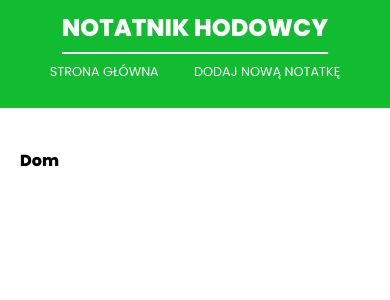
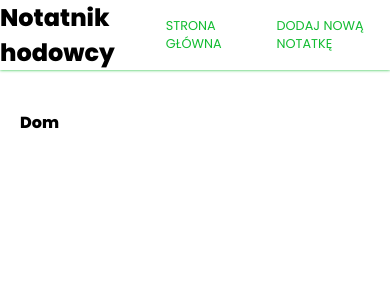
Before and after one commit to bar-85/React-supabase, a React (Create React App) app: page / in a window 390 px wide. Shown: the top 300 px of the page. Built offline with nearby package versions, Linux system fonts and the light colour scheme; no server answers; the HTML template or start-up script is replaced by a standard one.

Commit message:
Add styles

```diff
--- a/src/index.css
+++ b/src/index.css
@@ -2,9 +2,13 @@
 
 :root {
 	--green: #12bc31;
+  --bgreen: #026514;
 	--blue: #214eca;
 }
-h1,h2,h3 {
+
+h1,
+h2,
+h3 {
 	margin: 0;
 }
 
@@ -13,32 +17,35 @@ body {
 	font-family: 'Poppins';
 }
 
+header {
+  text-align: center;
+  font-size: 1.2rem;
+  padding: 0.5rem;
+	background: var(--green);
+  color: white;
+  text-transform: uppercase;
+}
+
 nav {
-  background: var(--green);
-  padding: 10px 20px;
-  text-align: center;
+  display: flex;
+  justify-content: center;
+  align-items: center;
+  box-shadow: 0px 0px 3px var(--green);
 }
 
 nav a {
-  color: #fff;
-  margin: 1.1rem;
+	margin: 1rem 3rem;
 	display: inline-block;
 	text-decoration: none;
 	text-transform: uppercase;
-  font-size: 1rem;
-  transition: 0.2s;
+	font-size: 1.2rem;
+	transition: 0.5s;
+  color: var(--green);
 }
 
 nav a:hover {
-  color: yellow;
-}
-
-nav h1 {
-  color: #fff;
-  font-size: 2rem;
-  text-transform: uppercase;
-  text-decoration: underline;
-  text-underline-offset: 1rem;
+	color: var(--bgreen);
+  text-shadow: 0px 0px 1px var(--bgreen);
 }
 
 .page {
@@ -49,18 +56,19 @@ nav h1 {
 }
 
 @media screen and (max-width: 480px) {
-  nav h1 {
-    font-size: 1.5rem;
+	header {
+		font-size: 0.8rem;
 	}
 
 	nav a {
 		font-size: 0.8rem;
+    margin: 1rem 1.3rem;
 	}
 }
 
 @media screen and (max-width: 350px) {
-  nav h1 {
-    font-size: 1.3rem;
+	header {
+		font-size: 0.7rem;
 	}
 
 	nav a {
```
Lines whose indentation alone changed are shown as unchanged.
